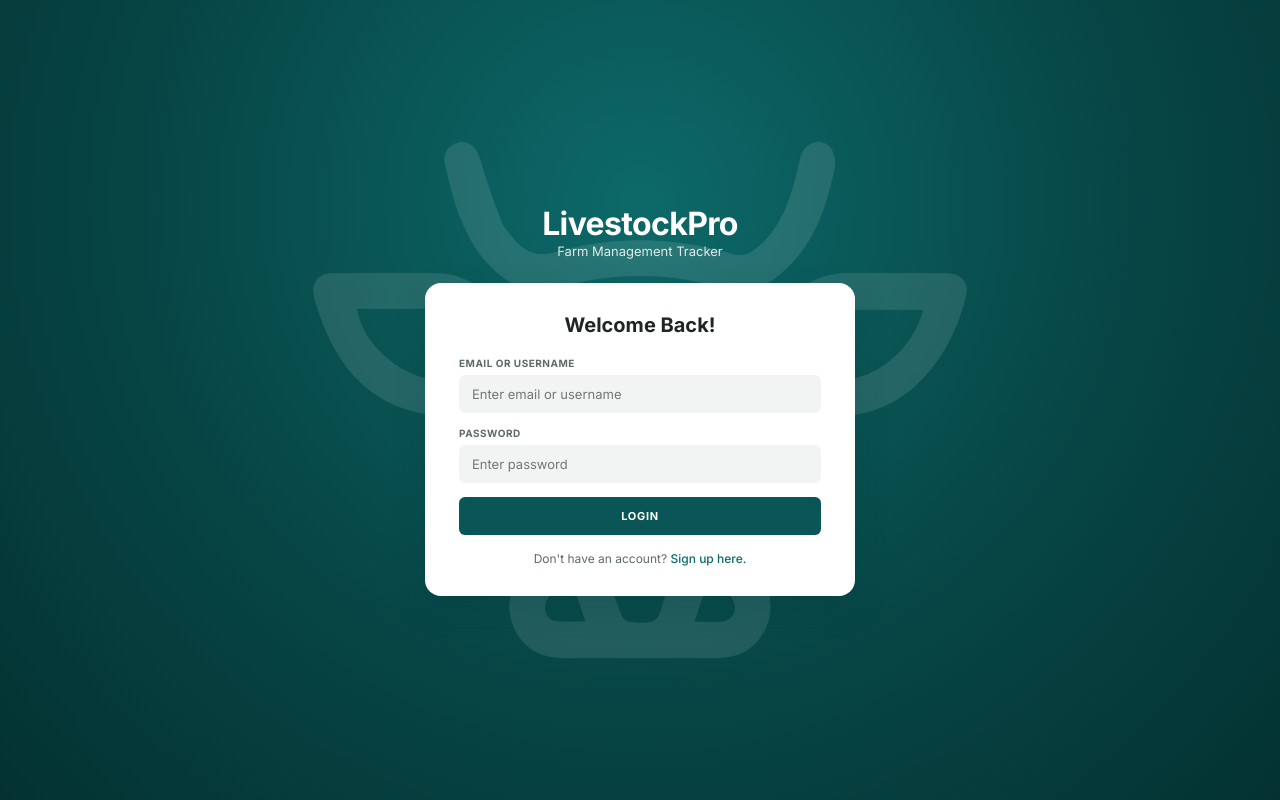
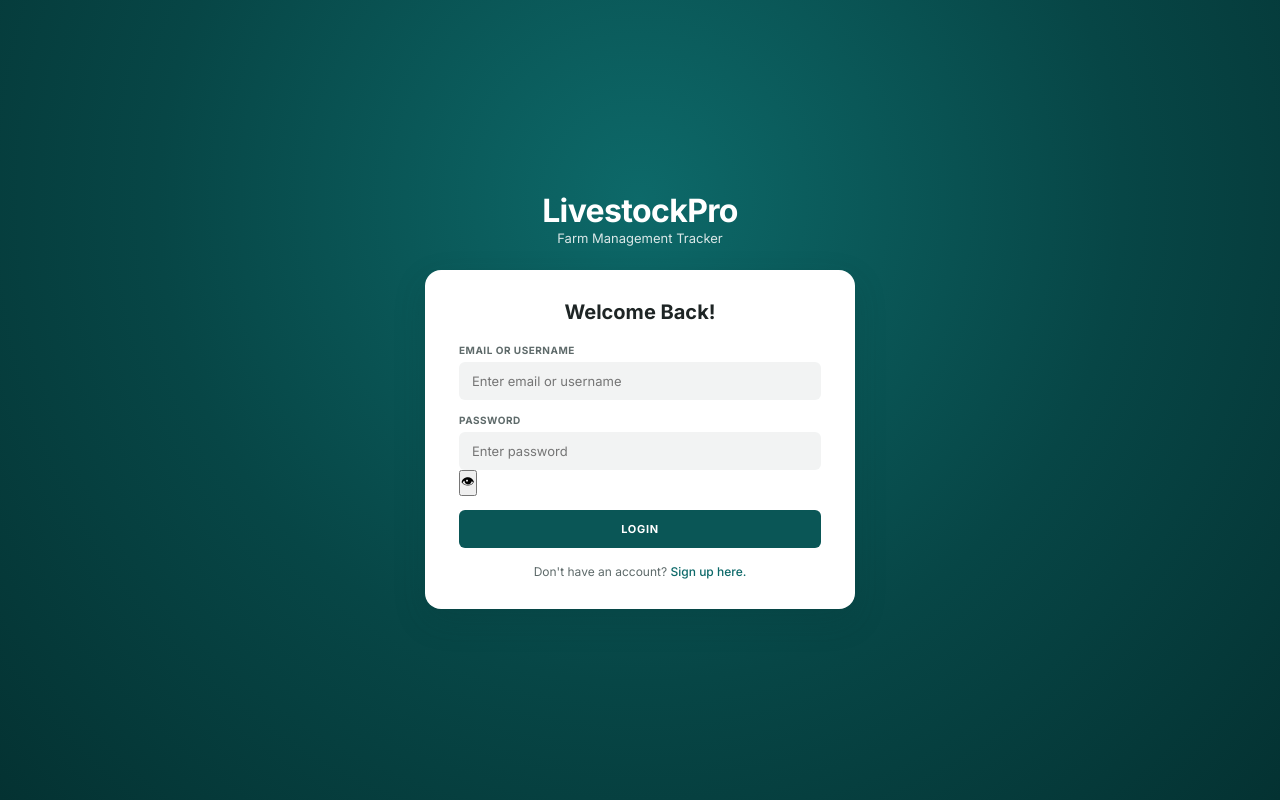
Before and after one commit to aenstudio-co/livestock-pro, a PHP site: page /login.php in a window 1280 px wide. Run offline with PHP 8.4, Linux system fonts and the light colour scheme.

Commit message:
login form updated

```diff
--- a/login.php
+++ b/login.php
@@ -14,10 +14,8 @@ if ($_SERVER['REQUEST_METHOD'] === 'POST') {
         $user = $stmt->fetch();
 
         $ok = false;
-        if ($user) {
-            if (password_verify($password, $user['password']) || hash_equals((string)$user['password'], $password)) {
-                $ok = true;
-            }
+        if ($user && (password_verify($password, $user['password']) || hash_equals((string)$user['password'], $password))) {
+            $ok = true;
         }
 
         if ($ok) {
@@ -47,9 +45,8 @@ if ($_SERVER['REQUEST_METHOD'] === 'POST') {
   <title>Login - LivestockPro</title>
   <link rel="stylesheet" href="css/style.css">
 </head>
-<body>
+<body class="login-bg">
   <div class="auth-wrapper">
-    <img src="assets/logo.png" alt="" aria-hidden="true" class="auth-watermark-bg">
     <div class="auth-brand">
       <h1>LivestockPro</h1>
       <p>Farm Management Tracker</p>
@@ -70,7 +67,10 @@ if ($_SERVER['REQUEST_METHOD'] === 'POST') {
 
         <div class="form-group">
           <label class="form-label" for="password">PASSWORD</label>
-          <input class="form-control" type="password" id="password" name="password" placeholder="Enter password" required>
+          <div class="password-wrap">
+            <input class="form-control" type="password" id="password" name="password" placeholder="Enter password" required>
+            <button type="button" id="toggleBtn" class="toggle" onclick="togglePassword()" aria-label="Show password">&#128065;<span class="slash"></span></button>
+          </div>
         </div>
 
         <button class="btn btn-primary btn-block" type="submit">LOGIN</button>
@@ -81,5 +81,23 @@ if ($_SERVER['REQUEST_METHOD'] === 'POST') {
       </p>
     </div>
   </div>
+
+  <script>
+    function togglePassword() {
+      const input = document.getElementById("password");
+      const btn = document.getElementById("toggleBtn");
+      const isHidden = input.type === "password";
+
+      if (isHidden) {
+        input.type = "text";
+        btn.classList.add("is-visible");
+        btn.setAttribute("aria-label", "Hide password");
+      } else {
+        input.type = "password";
+        btn.classList.remove("is-visible");
+        btn.setAttribute("aria-label", "Show password");
+      }
+    }
+  </script>
 </body>
 </html>
```
